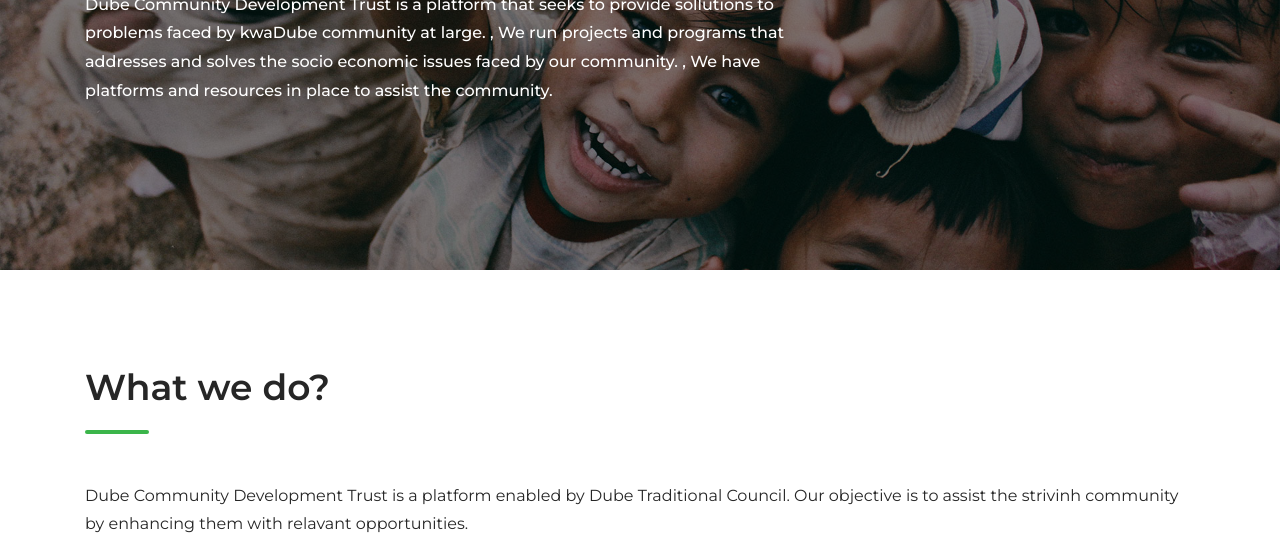
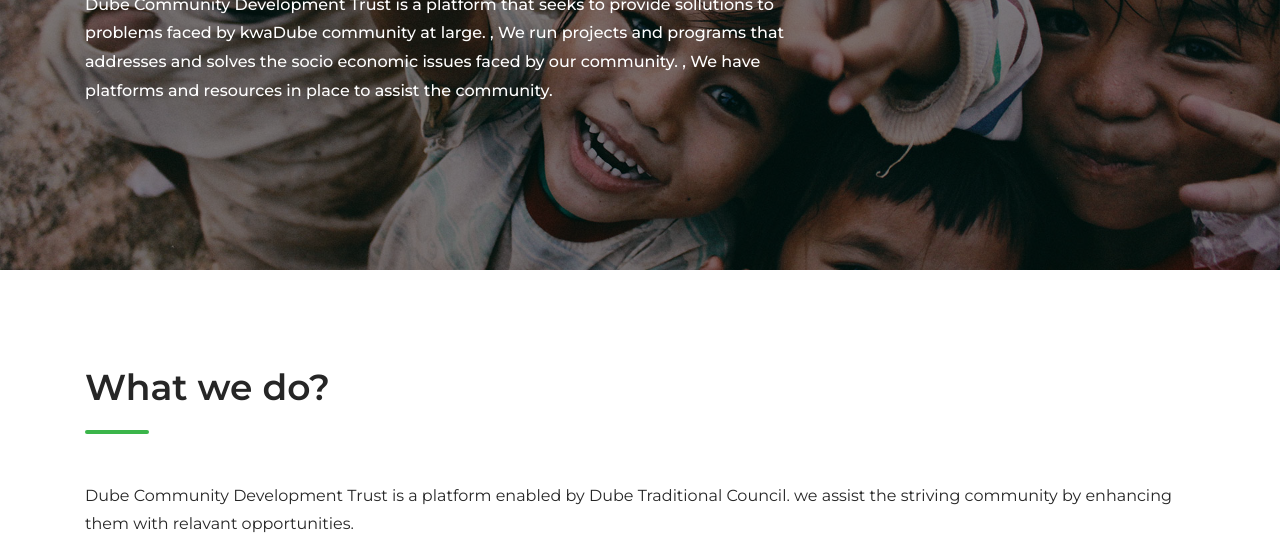
Before and after one commit to Nkokhelo/dube, a plain HTML site: page index.html in a window 1280 px wide. Shown: the part 383-935 px from the top of the page. Drawn offline with Linux system fonts and the light colour scheme.

Commit message:
striving updates

```diff
--- a/index.html
+++ b/index.html
@@ -103,7 +103,7 @@
                     </div><!-- .section-heading -->
                     <div class="entry-content mt-5">
                         <p>
-                            Dube Community Development Trust is a platform enabled by Dube Traditional Council. Our objective is to assist the strivinh community by enhancing them with relavant opportunities.
+                            Dube Community Development Trust is a platform enabled by Dube Traditional Council. we assist the striving community by enhancing them with relavant opportunities.
                         </p>
                         <h5>We help</h5>
                     </div><!-- .entry-content -->
```
